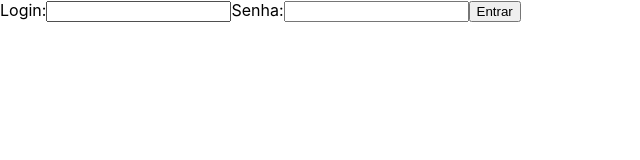
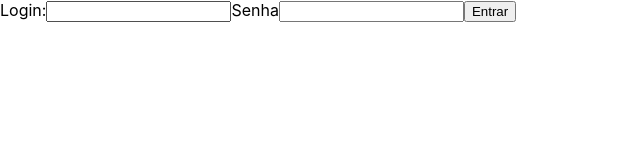
Before and after one commit to thosijulio/trybe-projects, a React (Create React App) app in the folder 2.FRONT-END/16.6-TRYBE-WALLET/: page / in a window 1280 px wide. Shown: the top 160 px of the page, without its empty margins (0-640 px from the left). Built offline with nearby package versions, Linux system fonts and the light colour scheme.

Commit message:
resolucao exercicio 4

```diff
--- a/2.FRONT-END/16.6-TRYBE-WALLET/src/pages/Login.js
+++ b/2.FRONT-END/16.6-TRYBE-WALLET/src/pages/Login.js
@@ -9,7 +9,7 @@ class Login extends React.Component {
           <input data-testid="email-input" id="email" />
         </label>
         <label htmlFor="password">
-          Senha:
+          Senha
           <input data-testid="password-input" id="password" />
         </label>
         <button type="button">Entrar</button>
```
